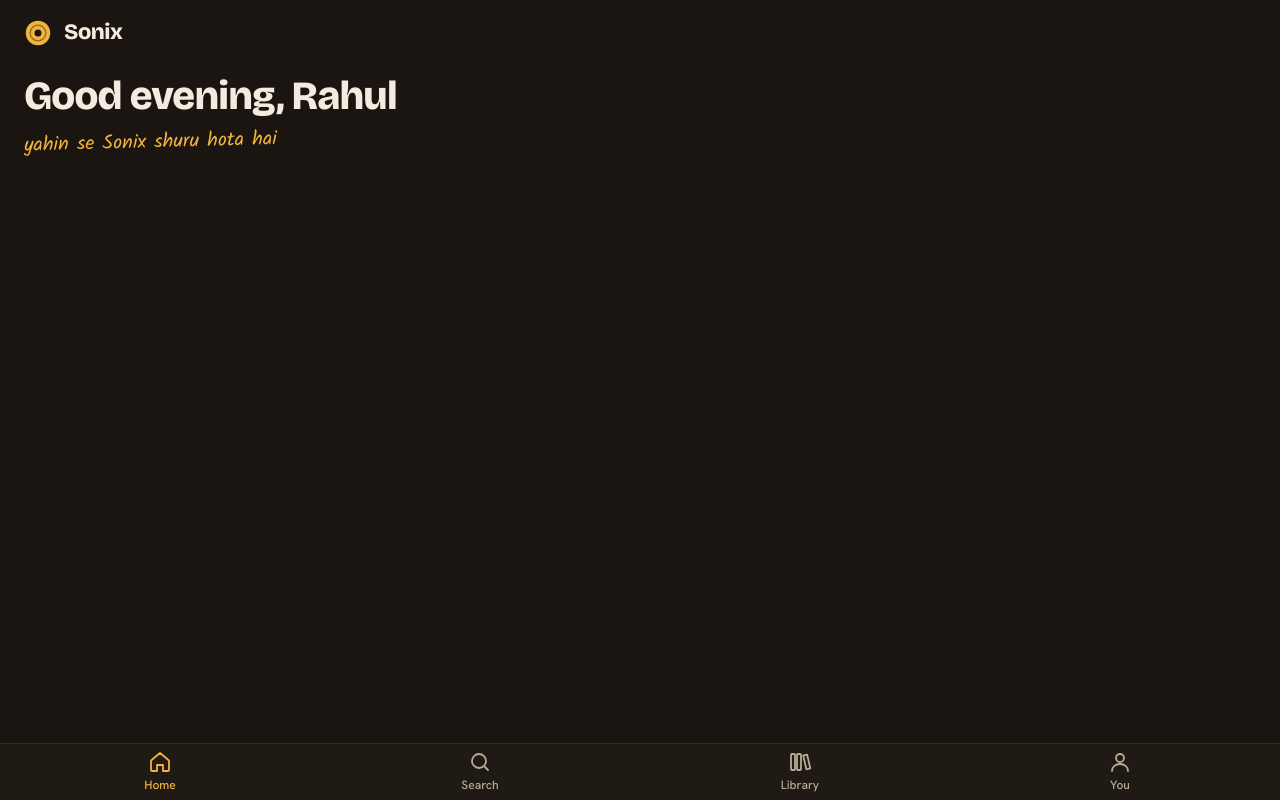
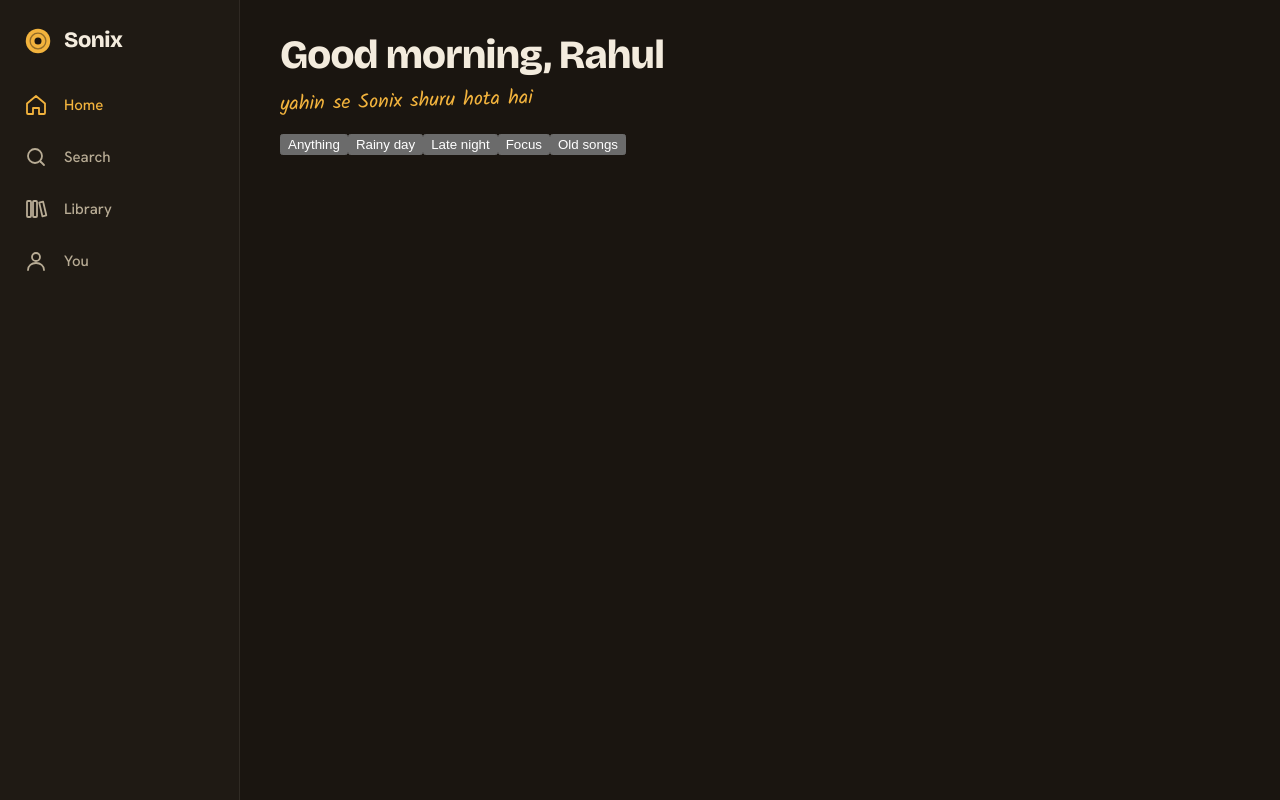
Before and after one commit to rahulprasadrp5481-blip/sonix, a React (Vite) app: page / in a window 1280 px wide. Built offline with nearby package versions, Linux system fonts and the light colour scheme.

Commit message:
docs: add README

```diff
--- a/src/App.css
+++ b/src/App.css
@@ -30,3 +30,16 @@
   gap: var(--space-3);
   max-width: 720px;
 }
+@media (min-width: 768px) {
+  .shell {
+    grid-template-columns: 240px minmax(0, 1fr);
+    grid-template-rows: auto 1fr;
+    grid-template-areas:
+      "brand content"
+      "nav   content";
+  }
+
+  .content {
+    padding: var(--space-6) 40px;
+  }
+}
--- a/src/components/Brand.css
+++ b/src/components/Brand.css
@@ -11,3 +11,10 @@
   font-size: 1.375rem;
   letter-spacing: -0.02em;
 }
+@media (min-width: 768px) {
+  .brand {
+    padding: var(--space-5) var(--space-5) var(--space-4);
+    background: var(--nav);
+    border-right: 1px solid var(--hairline);
+  }
+}
--- /dev/null
+++ b/src/components/MoodChips.css
@@ -0,0 +1,42 @@
+.chips {
+  display: flex;
+  gap: var(--space-2);
+  margin-top: var(--space-3);
+  /* Mobile par row screen ke kinare tak scroll ho */
+  margin-inline: calc(var(--space-5) * -1);
+  padding: 0 var(--space-5) var(--space-1);
+  overflow-x: auto;
+  scrollbar-width: none;
+}
+
+.chips::-webkit-scrollbar {
+  display: none;
+}
+
+.chip {
+  flex: 0 0 auto;
+  min-height: 44px;
+  padding: 0 var(--space-4);
+  border: 1px solid var(--outline);
+  border-radius: 999px;
+  background: transparent;
+  color: var(--text);
+  font-family: var(--font-body);
+  font-size: 0.9375rem;
+  font-weight: 600;
+  cursor: pointer;
+  transition: background 0.15s, color 0.15s;
+}
+
+.chip[aria-pressed="true"] {
+  background: var(--marigold);
+  border-color: var(--marigold);
+  color: var(--bg);
+}
+
+@media (min-width: 768px) {
+  .chips {
+    margin-inline: 0;
+    padding-inline: 0;
+  }
+}
--- /dev/null
+++ b/src/components/MoodChips.jsx
@@ -0,0 +1,19 @@
+import './MoodChips.jsx';
+
+export default function MoodChips({ moods, selected, onSelect }) {
+  return (
+    <div className="chips" role="group" aria-label="Pick a mood">
+      {moods.map((mood) => (
+        <button
+          key={mood}
+          type="button"
+          className="chip"
+          aria-pressed={mood === selected}
+          onClick={() => onSelect(mood)}
+        >
+          {mood}
+        </button>
+      ))}
+    </div>
+  );
+}
--- a/src/components/TabBar.css
+++ b/src/components/TabBar.css
@@ -35,3 +35,35 @@
 .tabbar a.active {
   color: var(--marigold);
 }
+@media (min-width: 768px) {
+  .tabbar {
+    position: static;
+    flex-direction: column;
+    justify-content: flex-start;
+    gap: var(--space-1);
+    padding: var(--space-2) var(--space-3);
+    border-top: 0;
+    border-right: 1px solid var(--hairline);
+  }
+
+  .tabbar a {
+    flex: none;
+    flex-direction: row;
+    justify-content: flex-start;
+    gap: var(--space-4);
+    min-height: 48px;
+    padding: 0 var(--space-3);
+    border-radius: var(--radius-md);
+    font-size: 0.9375rem;
+  }
+
+  .tabbar a:hover {
+    background: var(--surface);
+    color: var(--text);
+  }
+
+  .tabbar a.active,
+  .tabbar a.active:hover {
+    color: var(--marigold);
+  }
+}
--- a/src/pages/Home.jsx
+++ b/src/pages/Home.jsx
@@ -1,6 +1,16 @@
+import { useState } from 'react';
 import Page from '../components/Page';
+import MoodChips from '../components/MoodChips';
+import { greetingFor } from '../utils/greeting';
+
+const MOODS = ['Anything', 'Rainy day', 'Late night', 'Focus', 'Old songs'];
+
 export default function Home() {
+  const [mood, setMood] = useState('Anything');
+
   return (
-    <Page title="Good evening, Rahul" note="yahin se Sonix shuru hota hai" />
+    <Page title={`${greetingFor()}, Rahul`} note="yahin se Sonix shuru hota hai">
+      <MoodChips moods={MOODS} selected={mood} onSelect={setMood} />
+    </Page>
   );
 }
--- /dev/null
+++ b/src/utils/greeting.js
@@ -0,0 +1,8 @@
+export function greetingFor(date = new Date()) {
+  const hour = date.getHours();
+  if (hour < 5) return 'Good night';
+  if (hour < 12) return 'Good morning';
+  if (hour < 17) return 'Good afternoon';
+  if (hour < 21) return 'Good evening';
+  return 'Good night';
+}
```
